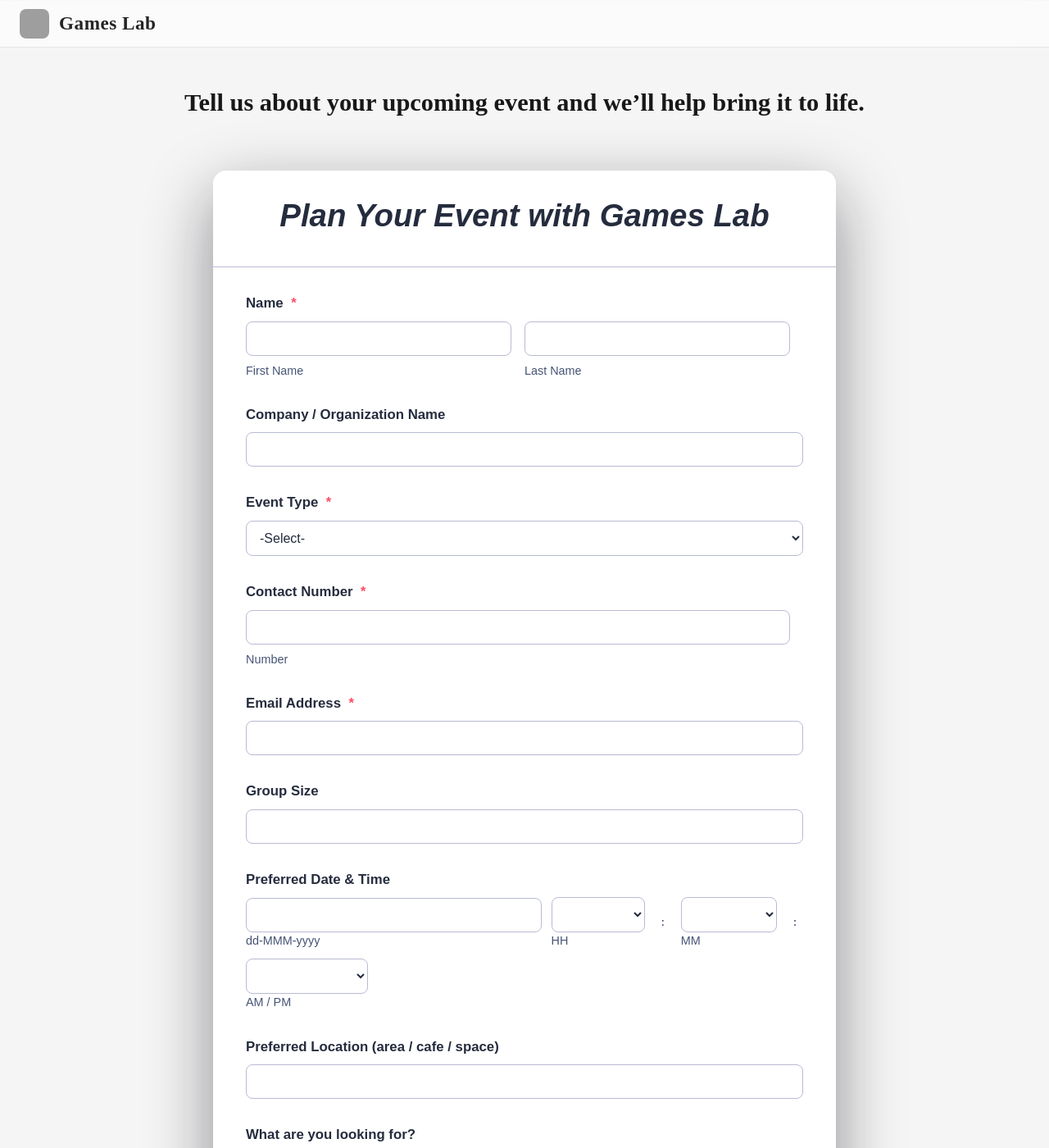
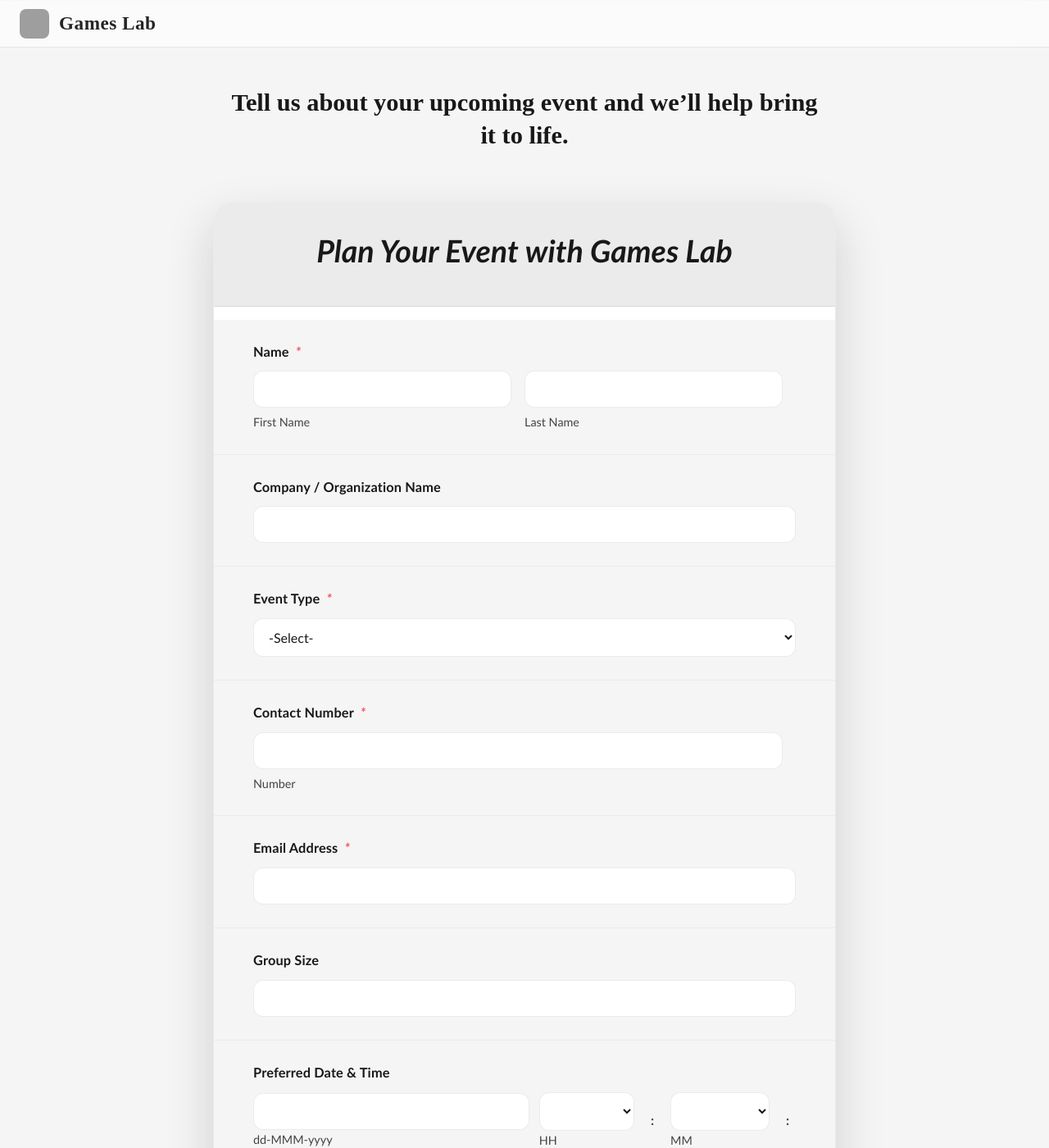
Before and after one commit to gameslabbangalore-maker/website, a Jekyll site: the page built from enquiry.html, in a window 1280 px wide and 1400 px high. Shown: the whole window at 82% size. Built offline with Jekyll 4.4.1, drawn with Linux system fonts in a browser that asks for light colours; grey boxes are pictures that could not be loaded.

Commit message:
Retheme enquiry form to match site styling

```diff
--- a/assets/css/enquiry.css
+++ b/assets/css/enquiry.css
@@ -1,33 +1,31 @@
 :root {
-  --enquiry-surface: #ffffff;
-  --enquiry-text: #252c3e;
-  --enquiry-muted: #465475;
-  --enquiry-accent: #2eb79f;
-  --enquiry-border: rgba(184, 187, 211, 1);
-  --enquiry-shadow: 0 28px 80px rgba(10, 12, 22, 0.45);
-  --enquiry-input-bg: #ffffff;
+  --enquiry-surface: var(--surface-elevated, #212121);
+  --enquiry-text: var(--text-main, #ffffff);
+  --enquiry-muted: var(--muted, rgba(255, 255, 255, 0.72));
+  --enquiry-accent: var(--accent, #fce029);
+  --enquiry-border: rgba(255, 255, 255, 0.14);
+  --enquiry-shadow: 0 28px 80px rgba(0, 0, 0, 0.6);
+  --enquiry-input-bg: rgba(0, 0, 0, 0.35);
+  --enquiry-submit-text: #000000;
+  --enquiry-accent-soft: rgba(252, 224, 41, 0.35);
 }
 
-@media (prefers-color-scheme: dark) {
+@media (prefers-color-scheme: light) {
   :root {
-    --enquiry-surface: #151827;
-    --enquiry-text: #ecf1ff;
-    --enquiry-muted: #b6c3e6;
-    --enquiry-accent: #ffe974;
-    --enquiry-border: rgba(114, 126, 170, 0.75);
-    --enquiry-shadow: 0 30px 90px rgba(2, 6, 20, 0.65);
-    --enquiry-input-bg: rgba(15, 18, 32, 0.85);
+    --enquiry-border: rgba(0, 0, 0, 0.08);
+    --enquiry-shadow: 0 24px 60px rgba(16, 20, 30, 0.16);
+    --enquiry-input-bg: #ffffff;
+    --enquiry-submit-text: #ffffff;
+    --enquiry-accent-soft: rgba(10, 117, 188, 0.28);
   }
 }
 
 .dark {
-  --enquiry-surface: #151827;
-  --enquiry-text: #ecf1ff;
-  --enquiry-muted: #b6c3e6;
-  --enquiry-accent: #ffe974;
-  --enquiry-border: rgba(114, 126, 170, 0.75);
-  --enquiry-shadow: 0 30px 90px rgba(2, 6, 20, 0.65);
-  --enquiry-input-bg: rgba(15, 18, 32, 0.85);
+  --enquiry-border: rgba(255, 255, 255, 0.14);
+  --enquiry-shadow: 0 28px 80px rgba(0, 0, 0, 0.6);
+  --enquiry-input-bg: rgba(0, 0, 0, 0.35);
+  --enquiry-submit-text: #000000;
+  --enquiry-accent-soft: rgba(252, 224, 41, 0.35);
 }
 
 #corporate-enquiry {
@@ -89,7 +87,8 @@
 }
 
 .enquiry-page .enquiry-lede {
-  margin: 0 0 32px;
+  margin: 0 auto 32px;
+  max-width: 720px;
   font-size: clamp(1.3rem, 3vw, 1.9rem);
   font-weight: 700;
   line-height: 1.3;
@@ -98,7 +97,9 @@
 
 .enquiry-form {
   color: var(--enquiry-text);
-  font: 75%/1.4 Arial, Helvetica, sans-serif;
+  font-family: 'Comfortaa', "Trebuchet MS", Arial, sans-serif;
+  line-height: 1.4;
+  font-size: 1rem;
 }
 
 .enquiry-form * {
@@ -122,8 +123,9 @@
 .enquiry-form .zf-templateWrapper {
   background: var(--enquiry-surface);
   box-shadow: var(--enquiry-shadow);
-  border-radius: 16px;
+  border-radius: 18px;
   overflow: hidden;
+  border: 1px solid var(--enquiry-border);
 }
 
 .enquiry-form .zf-tempHeadBdr {
@@ -134,16 +136,17 @@
 
 .enquiry-form .zf-tempHeadContBdr {
   background: var(--enquiry-surface);
+  background: color-mix(in srgb, var(--enquiry-surface) 92%, black 8%);
   border-bottom: 1px solid var(--enquiry-border);
-  padding: 28px 40px;
-  border-radius: 16px 16px 0 0;
+  padding: clamp(24px, 5vw, 32px) clamp(24px, 6vw, 48px);
+  border-radius: 18px 18px 0 0;
   text-align: center;
 }
 
 .enquiry-form .zf-frmTitle {
   margin: 0;
-  font-size: clamp(2rem, 3vw, 2.4rem);
-  font-weight: 600;
+  font-size: clamp(2rem, 3vw, 2.35rem);
+  font-weight: 700;
   color: var(--enquiry-text);
 }
 
@@ -169,16 +172,34 @@
 }
 
 .enquiry-form .zf-tempFrmWrapper {
-  padding: 16px 40px;
+  padding: clamp(18px, 4vw, 28px) clamp(24px, 6vw, 48px);
   display: block;
+  background: var(--enquiry-surface);
+  background: color-mix(in srgb, var(--enquiry-surface) 96%, black 4%);
+  border-top: 1px solid rgba(255, 255, 255, 0.04);
+}
+
+.enquiry-form .zf-tempFrmWrapper:first-of-type {
+  border-top: none;
+}
+
+@media (prefers-color-scheme: light) {
+  .enquiry-form .zf-tempFrmWrapper {
+    border-top: 1px solid rgba(0, 0, 0, 0.04);
+  }
+}
+
+.dark .enquiry-form .zf-tempFrmWrapper {
+  border-top: 1px solid rgba(255, 255, 255, 0.04);
 }
 
 .enquiry-form .zf-labelName {
   display: block;
-  margin-bottom: 10px;
-  font-size: 1.05rem;
+  margin-bottom: 12px;
+  font-size: 1.02rem;
   font-weight: 600;
   color: var(--enquiry-text);
+  letter-spacing: 0.01em;
 }
 
 .enquiry-form .zf-important {
@@ -195,12 +216,18 @@
 .enquiry-form .zf-form-sBox {
   width: 100%;
   border: 1px solid var(--enquiry-border);
-  border-radius: 8px;
-  padding: 11px 12px;
+  border-radius: 12px;
+  padding: 12px 14px;
   font-size: 1rem;
   color: var(--enquiry-text);
   background: var(--enquiry-input-bg);
-  transition: border-color 0.2s ease, box-shadow 0.2s ease;
+  transition: border-color 0.2s ease, box-shadow 0.2s ease, background 0.2s ease;
+}
+
+.enquiry-form input[type="text"]::placeholder,
+.enquiry-form textarea::placeholder {
+  color: var(--enquiry-muted);
+  opacity: 0.65;
 }
 
 .enquiry-form input[type="text"]:focus,
@@ -208,21 +235,7 @@
 .enquiry-form .zf-form-sBox:focus {
   outline: none;
   border-color: var(--enquiry-accent);
-  box-shadow: 0 0 0 3px rgba(46, 183, 159, 0.25);
-}
-
-@media (prefers-color-scheme: dark) {
-  .enquiry-form input[type="text"]:focus,
-  .enquiry-form textarea:focus,
-  .enquiry-form .zf-form-sBox:focus {
-    box-shadow: 0 0 0 3px rgba(255, 233, 116, 0.35);
-  }
-}
-
-.dark .enquiry-form input[type="text"]:focus,
-.dark .enquiry-form textarea:focus,
-.dark .enquiry-form .zf-form-sBox:focus {
-  box-shadow: 0 0 0 3px rgba(255, 233, 116, 0.35);
+  box-shadow: 0 0 0 3px var(--enquiry-accent-soft);
 }
 
 .enquiry-form textarea {
@@ -303,7 +316,7 @@
   font-size: 1.05rem;
   font-weight: 700;
   background: var(--enquiry-accent);
-  color: #000;
+  color: var(--enquiry-submit-text);
   cursor: pointer;
   transition: transform 0.2s ease, box-shadow 0.2s ease;
 }
@@ -311,7 +324,7 @@
 .enquiry-form .zf-submitColor:hover,
 .enquiry-form .zf-submitColor:focus-visible {
   transform: scale(1.02);
-  box-shadow: 0 10px 24px rgba(0, 0, 0, 0.2);
+  box-shadow: 0 12px 32px var(--enquiry-accent-soft);
   outline: none;
 }
 
```
